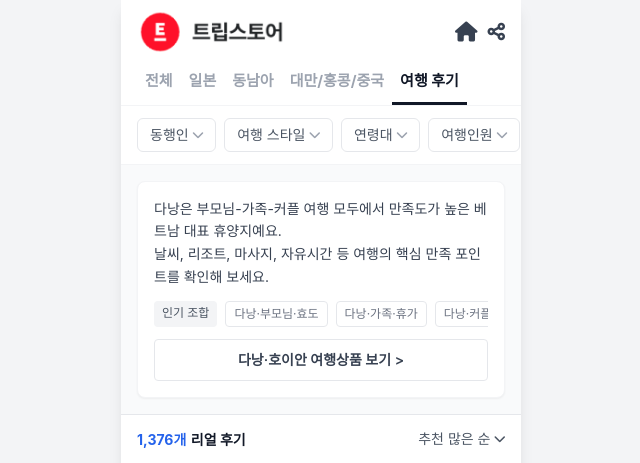
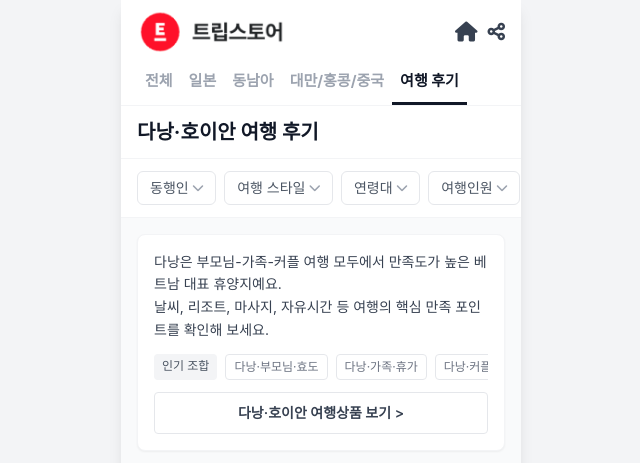
Before and after one commit to pringlez2/review-hub-0129, a Flask app: page / in a window 1280 px wide. Shown: the top 463 px of the page, without its empty margins (319-959 px from the left). Run offline with Flask 3, Linux system fonts and the light colour scheme; some libraries are stand-ins or nearby versions.

Commit message:
feat: add page title above filters

```diff
--- a/templates/index.html
+++ b/templates/index.html
@@ -52,6 +52,11 @@
                 <span class="text-gray-900 font-bold whitespace-nowrap text-[15px]">여행 후기</span>
                 <div class="absolute bottom-0 left-0 w-full h-[3px] bg-gray-900"></div>
             </div>
+        </div>
+
+        <!-- Page Title -->
+        <div class="px-4 py-3 bg-white border-b border-gray-100">
+            <h1 class="text-xl font-bold text-gray-900">다낭·호이안 여행 후기</h1>
         </div>
 
         <!-- Filter Chips -->
```
